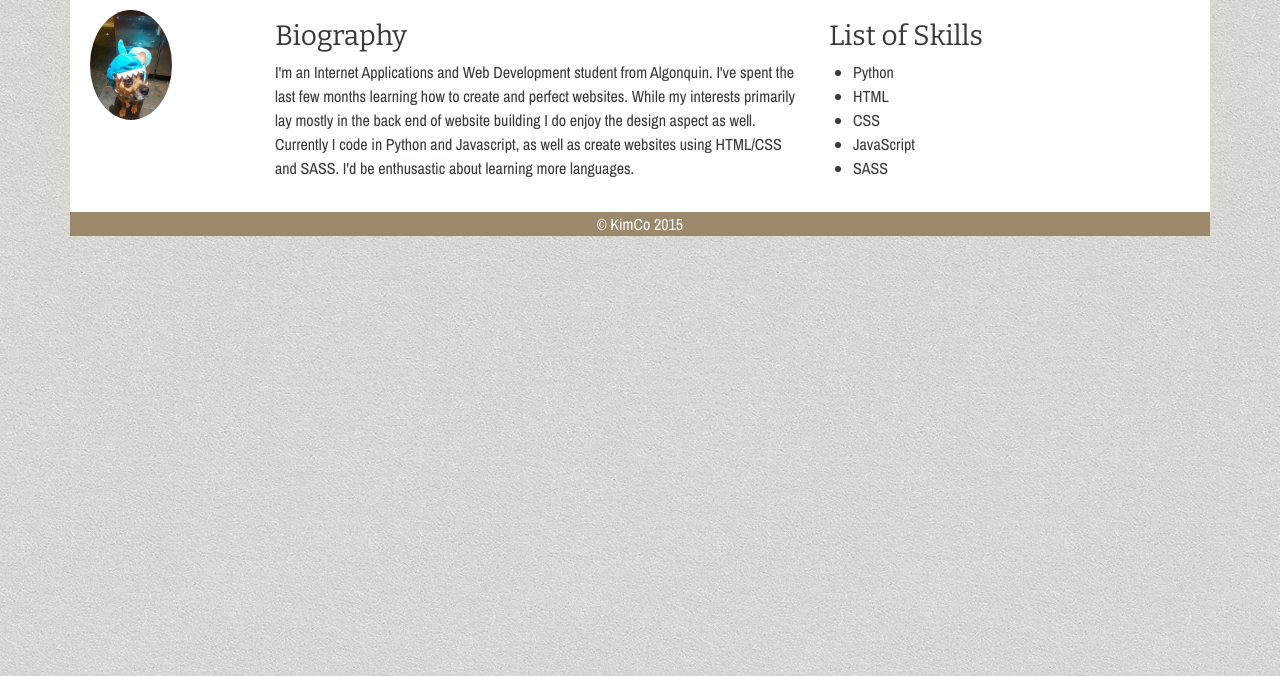
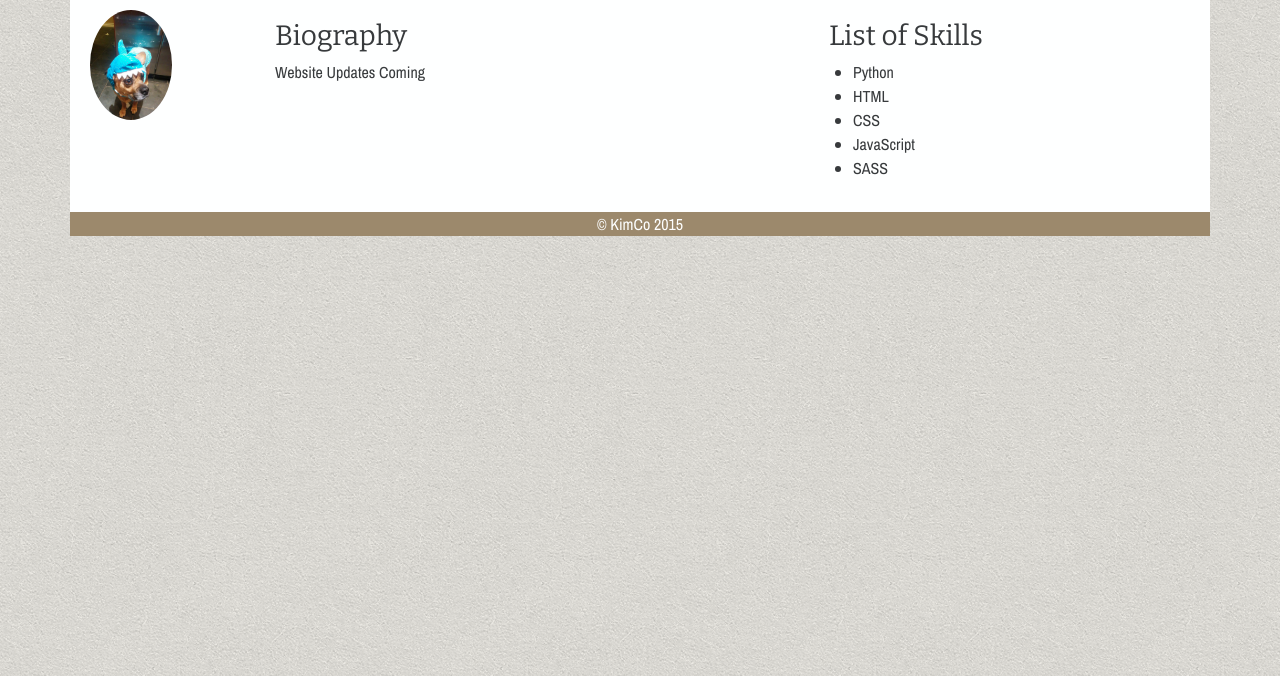
Before and after one commit to kgowans/kgowans.github.io, a plain HTML site: page index.html in a window 1280 px wide. Shown: the part 124-800 px from the top of the page. Drawn offline with nearby package versions, Linux system fonts and the light colour scheme.

Commit message:
Update index.html

```diff
--- a/index.html
+++ b/index.html
@@ -40,7 +40,7 @@
             <div class="content">
                 <div class="col-md-6">
                     <h3>Biography</h3>
-                    <p>I'm an Internet Applications and Web Development student from Algonquin. I've spent the last few months learning how to create and perfect websites. While my interests primarily lay mostly in the back end of website building I do enjoy the design aspect as well. Currently I code in Python and Javascript, as well as create websites using HTML/CSS and SASS. I'd be enthusastic about learning more languages.</p>
+                    <p>Website Updates Coming</p>
                 </div>
                 <div class="col-md-4">
                     <h3>List of Skills</h3>
```
